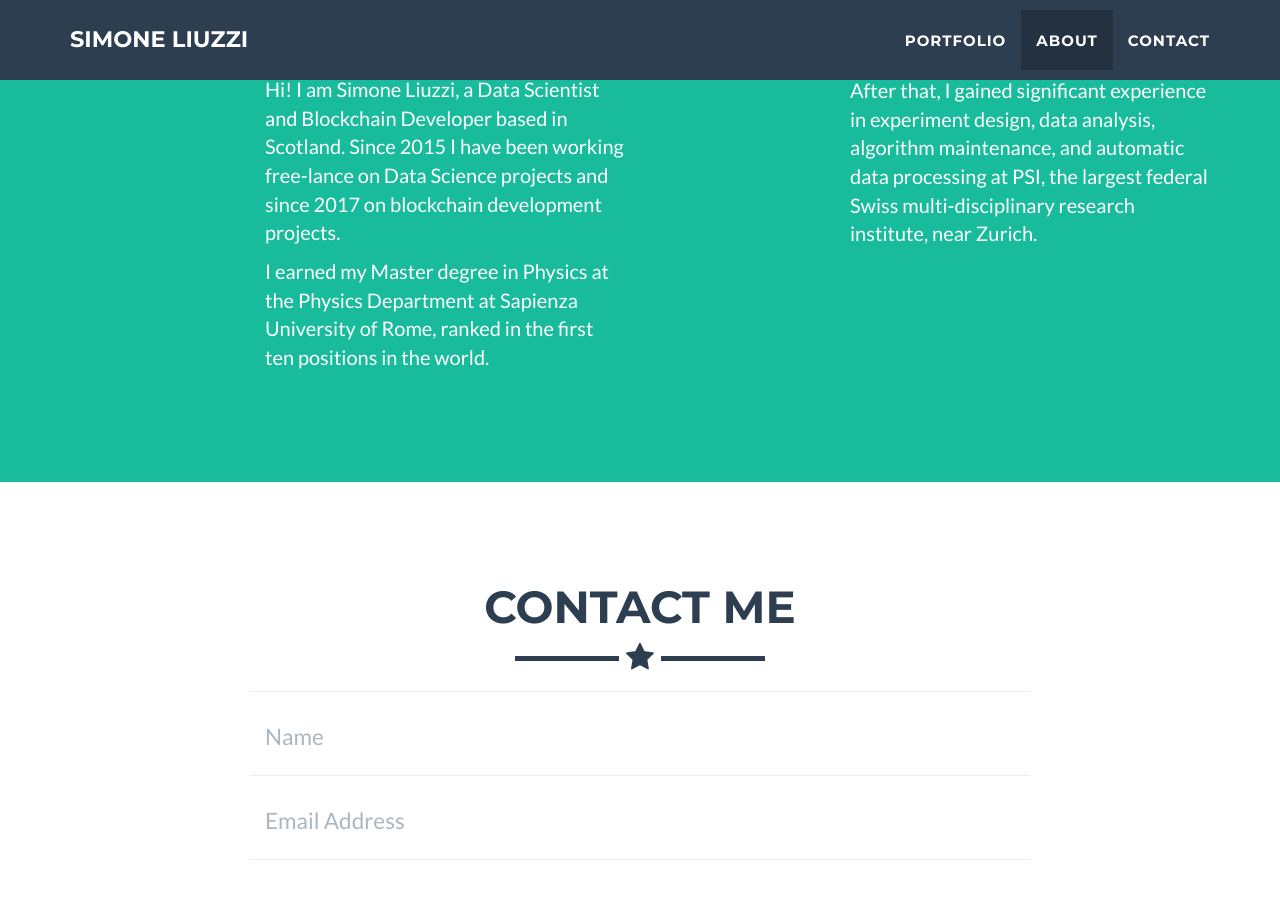
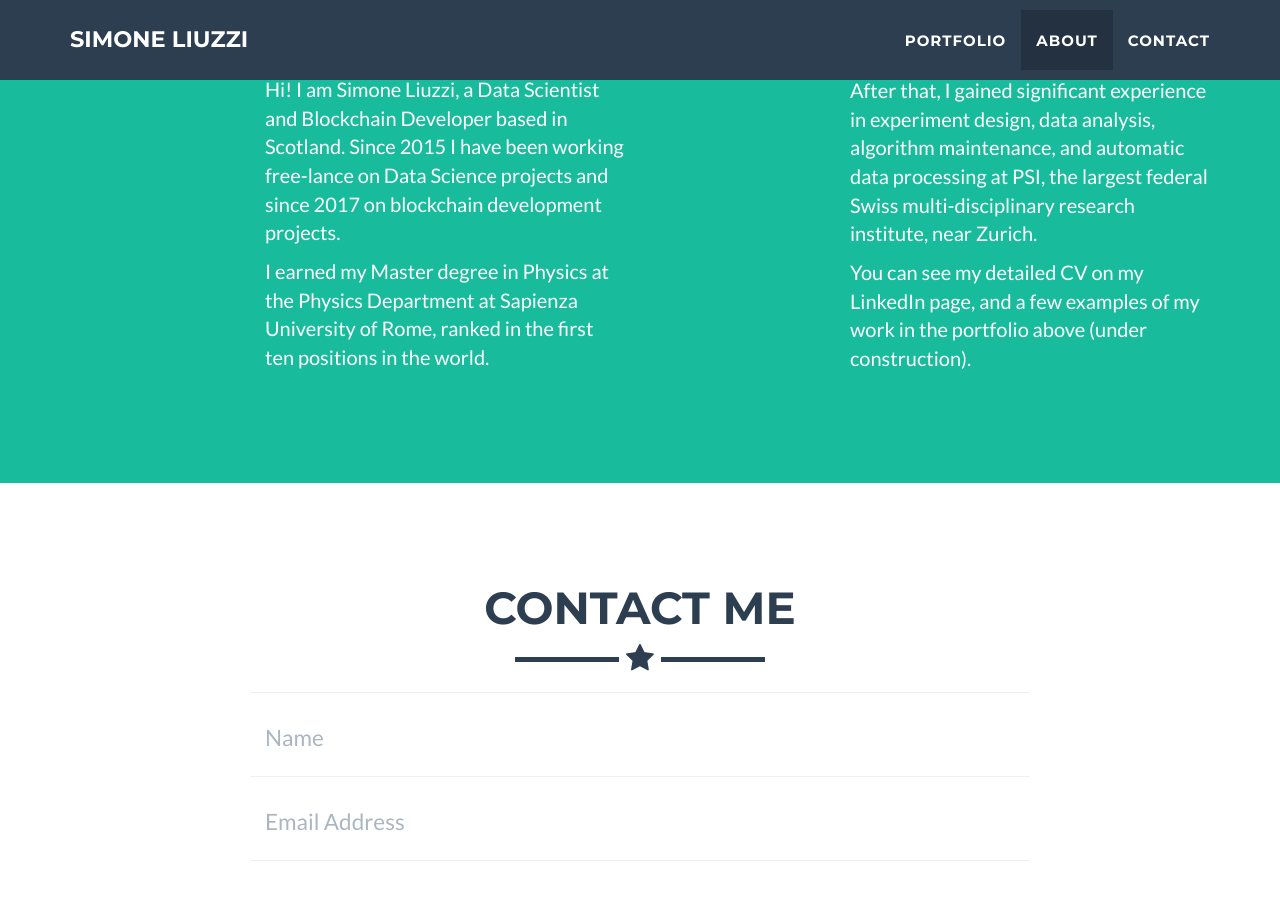
Before and after one commit to simonsaysL/simonesaysL.github.io, a Jekyll site: the page built from index.md, in a window 1280 px wide and 900 px high, scrolled down 1799 px. Built offline with Jekyll 4.4.1, drawn with Linux system fonts in a browser that asks for light colours; our own code applies the rules of GitHub Pages for plain Markdown files.

Commit message:
added last paragraph
link to linkedin page

```diff
--- a/_includes/about.html
+++ b/_includes/about.html
@@ -24,6 +24,9 @@
                         <i class="fa fa-download"></i> Download Theme
                     </a>
                 </div> -->
+                <div class="col-lg-4 col-lg-offset-2">
+                    <p>You can see my detailed CV on my <a url="https://www.linkedin.com/in/simone-liuzzi/"><font color="FFFFFF">LinkedIn page</font></a>, and a few examples of my work in the portfolio above (under construction).</p>
+                </div>
             </div>
         </div>
     </section>
```
